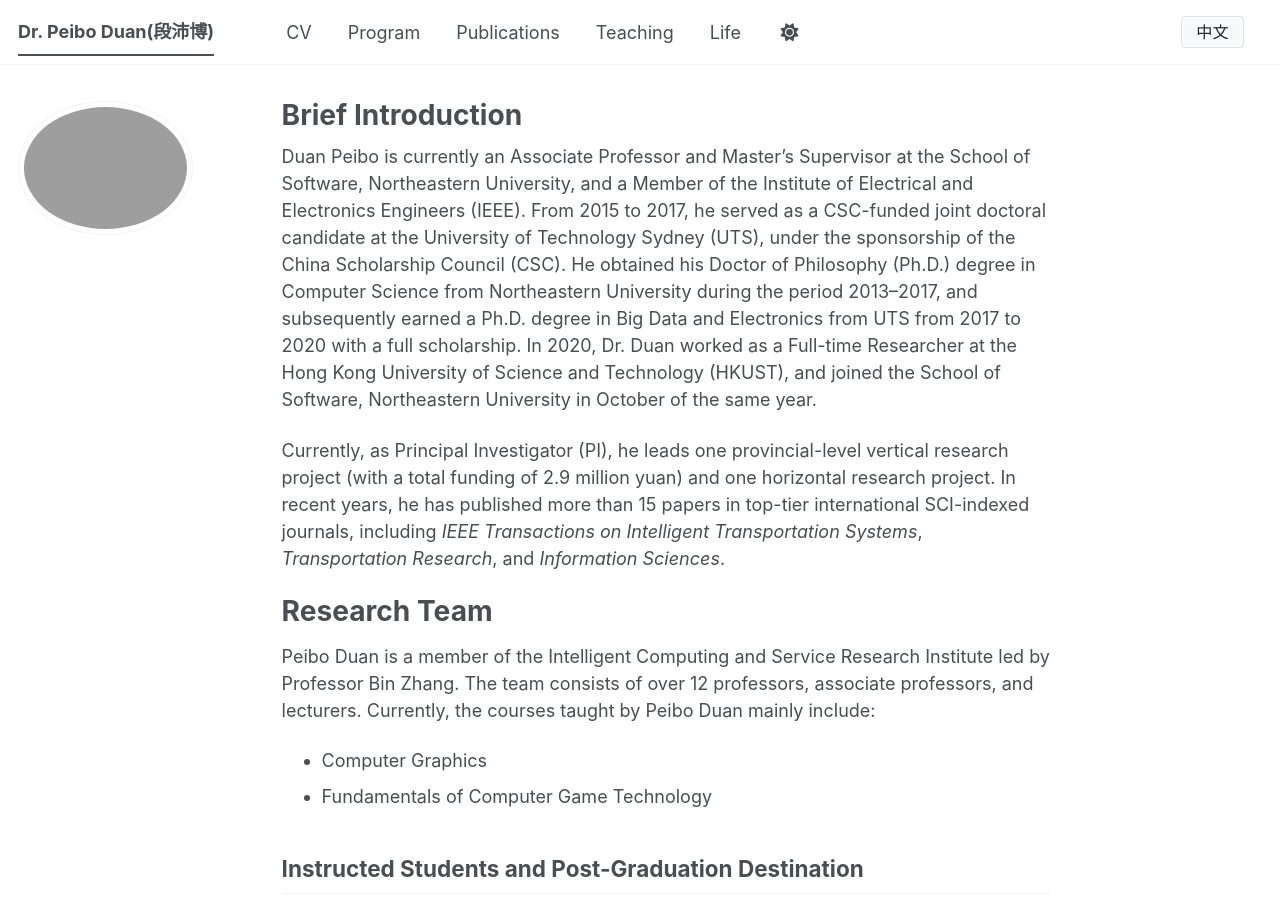
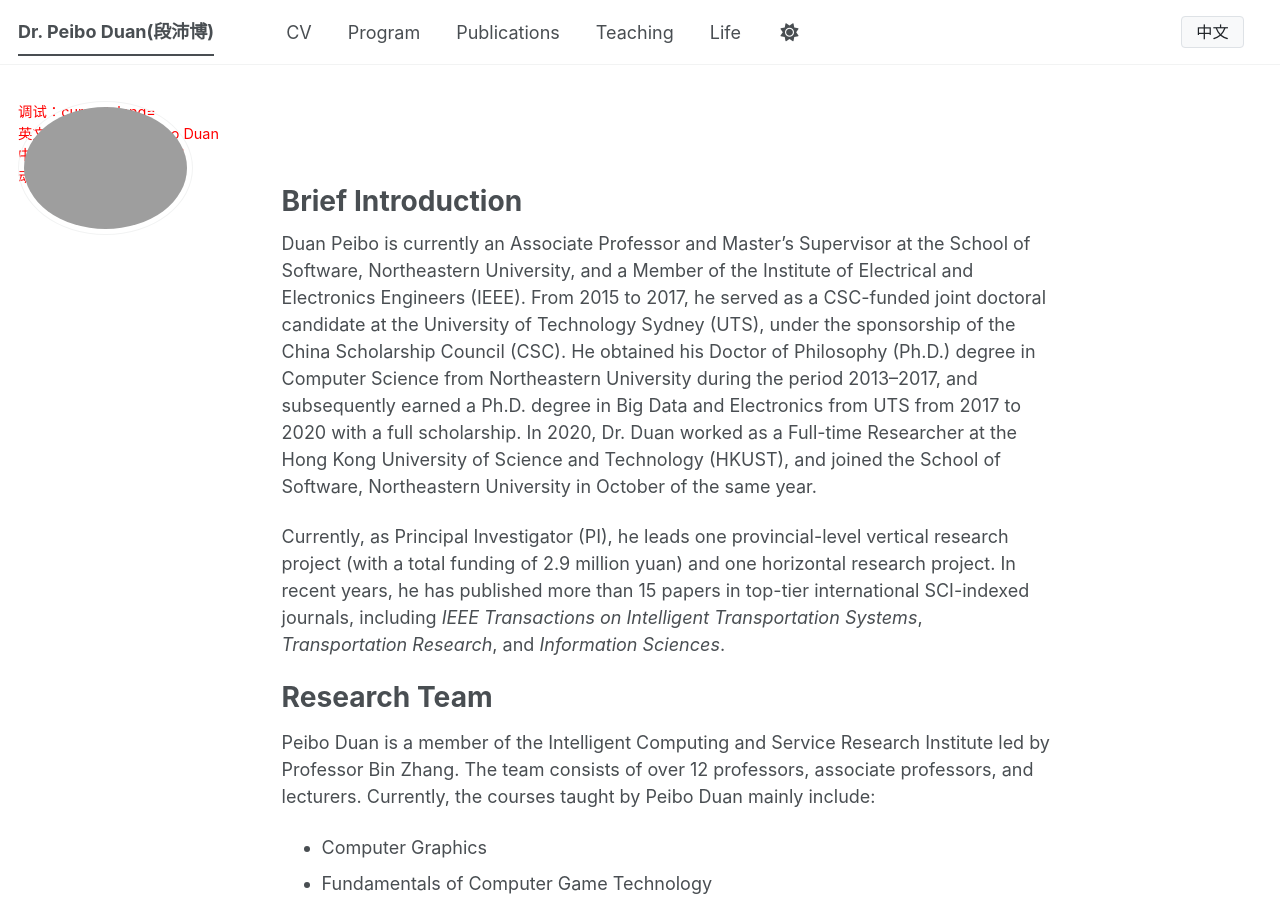
Before and after one commit to aurora76/peiboduan, a Jekyll site: the page built from _pages/about.md, in a window 1280 px wide and 900 px high. Built offline with Jekyll 4.4.1, drawn with Linux system fonts in a browser that asks for light colours; a script bundle is joined from its source files by our own code; library files that are not in the unit come from our copies.

Commit message:
Update sidebar.html

```diff
--- a/_includes/sidebar.html
+++ b/_includes/sidebar.html
@@ -1,7 +1,16 @@
-{% include base_path %}
 <!-- _includes/sidebar.html -->
-{% assign current_lang = page.lang | default: "en" %}  <!-- 获取当前页面语言，默认英文 -->
-{% assign author = site[current_lang].author %}       <!-- 加载对应语言的author配置 -->
+<!-- 1. 调试信息：先输出关键变量，确认是否获取到值（临时显示，修复后可删除） -->
+<div style="color: red; font-size: 0.8rem;">
+  调试：current_lang={{ current_lang }} <br>
+  英文author.name={{ site.en.author.name }} <br>
+  中文author.name={{ site.cn.author.name }} <br>
+  动态author.name={{ author.name }}
+</div>
+
+<!-- 2. 简化的变量赋值逻辑（替换原有2行） -->
+{% assign current_lang = page.lang | default: "en" %}
+<!-- 先手动指定语言测试，排除lang匹配问题 -->
+{% assign author = site.en.author %} <!-- 先强制加载英文配置，能显示再改动态 -->
 
 {% if page.author_profile or layout.author_profile or page.sidebar %}
   <div class="sidebar sticky">
```
